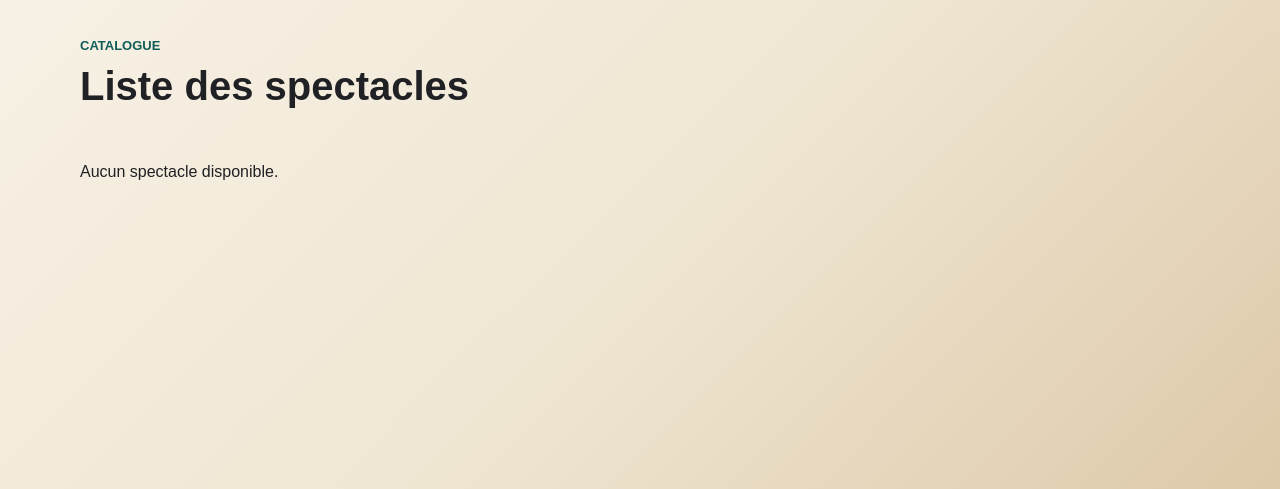
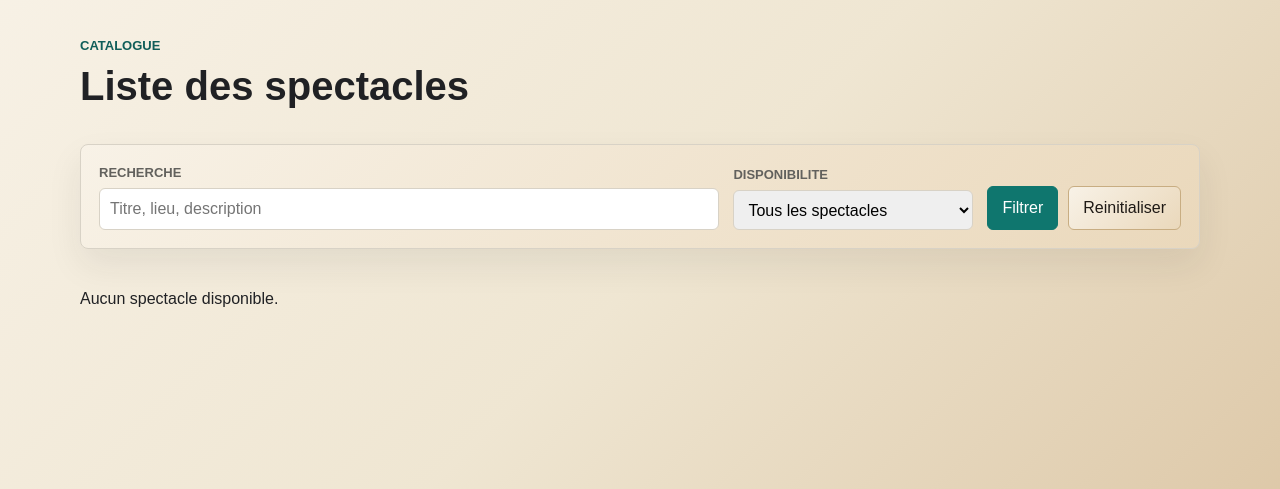
Before and after one commit to Dimson4448/reservationsDjango, a Django app: page /catalogue/show/ in a window 1280 px wide. Shown: the part 81-570 px from the top of the page. Run offline with Django 5.2, Linux system fonts and the light colour scheme; data that the repository does not hold is empty; parts of the project's set-up code (start-up, migrations or seed data) failed here and were passed over.

Commit message:
Add show catalogue search filters

```diff
--- a/catalogue/static/catalogue/css/app.css
+++ b/catalogue/static/catalogue/css/app.css
@@ -207,6 +207,37 @@ input[type="submit"] {
     display: grid;
     grid-template-columns: repeat(auto-fit, minmax(250px, 1fr));
     gap: 18px;
+}
+
+.filter-bar {
+    display: grid;
+    grid-template-columns: minmax(220px, 1fr) minmax(180px, 240px) auto;
+    gap: 14px;
+    align-items: end;
+    padding: 18px;
+    margin-bottom: 22px;
+    border: 1px solid var(--line);
+    border-radius: 8px;
+    background: linear-gradient(135deg, var(--belgian-surface) 0%, var(--belgian-surface-strong) 100%);
+    box-shadow: var(--shadow);
+}
+
+.filter-bar label {
+    display: grid;
+    gap: 6px;
+}
+
+.filter-bar span {
+    color: var(--muted);
+    font-size: 13px;
+    font-weight: 700;
+    text-transform: uppercase;
+}
+
+.filter-actions {
+    display: flex;
+    gap: 10px;
+    flex-wrap: wrap;
 }
 
 .show-card,
@@ -466,6 +497,10 @@ th {
         justify-content: flex-start;
     }
 
+    .filter-bar {
+        grid-template-columns: 1fr;
+    }
+
     .hero {
         min-height: 360px;
         padding: 28px;
--- a/catalogue/templates/show/index.html
+++ b/catalogue/templates/show/index.html
@@ -9,6 +9,25 @@
         <h1>{{ title }}</h1>
     </div>
 </section>
+
+<form class="filter-bar" method="get">
+    <label>
+        <span>Recherche</span>
+        <input type="search" name="q" value="{{ query }}" placeholder="Titre, lieu, description">
+    </label>
+    <label>
+        <span>Disponibilite</span>
+        <select name="availability">
+            <option value="" {% if not availability %}selected{% endif %}>Tous les spectacles</option>
+            <option value="bookable" {% if availability == "bookable" %}selected{% endif %}>Reservables</option>
+            <option value="unavailable" {% if availability == "unavailable" %}selected{% endif %}>Indisponibles</option>
+        </select>
+    </label>
+    <div class="filter-actions">
+        <button class="button button-primary" type="submit">Filtrer</button>
+        <a class="button" href="{% url 'catalogue:show-index' %}">Reinitialiser</a>
+    </div>
+</form>
 
 <section class="show-grid">
     {% for show in shows %}
--- a/catalogue/views/show_.py
+++ b/catalogue/views/show_.py
@@ -1,5 +1,6 @@
 from django.contrib import messages
 from django.contrib.auth.decorators import login_required
+from django.db.models import Q
 from django.db import transaction
 from django.shortcuts import get_object_or_404, redirect, render
 from django.views.decorators.http import require_POST
@@ -9,10 +10,27 @@ from catalogue.models import Representation, RepresentationReservation, Reservat
 
 
 def index(request):
+    query = request.GET.get("q", "").strip()
+    availability = request.GET.get("availability", "").strip()
     shows = Show.objects.select_related("location").prefetch_related("representations").all()
+
+    if query:
+        shows = shows.filter(
+            Q(title__icontains=query)
+            | Q(description__icontains=query)
+            | Q(location__designation__icontains=query)
+        )
+
+    if availability == "bookable":
+        shows = shows.filter(bookable=True)
+    elif availability == "unavailable":
+        shows = shows.filter(bookable=False)
+
     return render(request, "show/index.html", {
         "shows": shows,
         "title": "Liste des spectacles",
+        "query": query,
+        "availability": availability,
     })
 
 
```
Also changed, not shown: catalogue/tests.py (+42 -0 lines).
